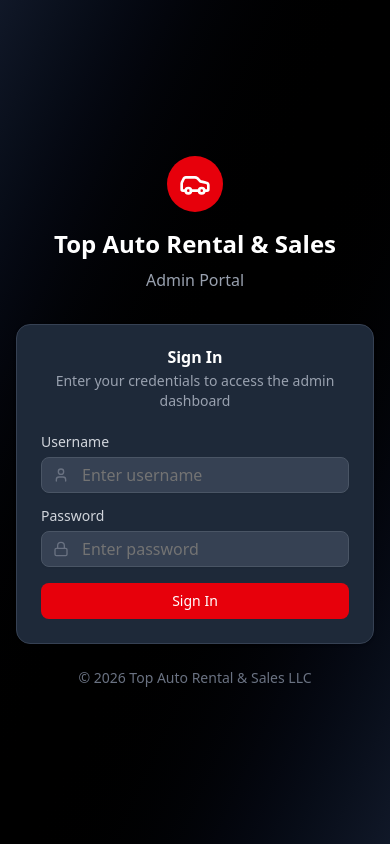
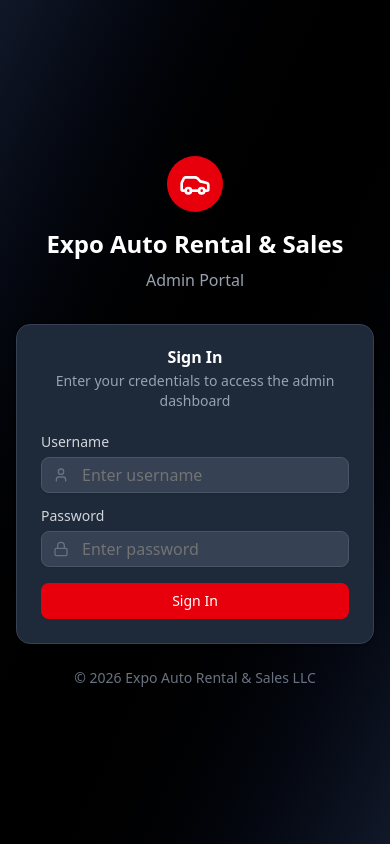
Before and after one commit to mikiei2010migmailcom/expoautorentalandsales, a Next.js app: page /admin in a window 390 px wide. Built offline with nearby package versions, Linux system fonts and the light colour scheme.

Commit message:
Update business name to Expo Auto and phone number to 337-210-5046

```diff
--- a/src/app/admin/dashboard/page.tsx
+++ b/src/app/admin/dashboard/page.tsx
@@ -167,7 +167,7 @@ export default function AdminDashboard() {
         <div className="max-w-7xl mx-auto px-4 py-4 flex items-center justify-between">
           <div className="flex items-center gap-3">
             <Car className="h-8 w-8 text-red-500" />
-            <div><h1 className="text-white font-bold text-lg">Admin Dashboard</h1><p className="text-gray-500 text-sm">Top Auto Rental & Sales</p></div>
+            <div><h1 className="text-white font-bold text-lg">Admin Dashboard</h1><p className="text-gray-500 text-sm">Expo Auto Rental & Sales</p></div>
           </div>
           <Button onClick={handleLogout} variant="outline" className="border-gray-700 text-gray-300"><LogOut className="h-4 w-4 mr-2" /> Logout</Button>
         </div>
@@ -333,7 +333,7 @@ export default function AdminDashboard() {
       <Dialog open={showVehicleForm} onOpenChange={setShowVehicleForm}>
         <DialogContent className="max-w-2xl max-h-[90vh] overflow-y-auto bg-gray-900 border-gray-700">
           <DialogHeader><DialogTitle className="text-white">{editingVehicle ? 'Edit' : 'Add'} Vehicle</DialogTitle></DialogHeader>
-          <form onSubmit={(e) => { e.preventDefault(); editingVehicle ? handleUpdateVehicle() : handleAddVehicle(); }}>
+          <form onSubmit={(e) => { e.preventDefault(); if (editingVehicle) { handleUpdateVehicle(); } else { handleAddVehicle(); } }}>
             <div className="grid grid-cols-2 gap-4">
               <div><Label className="text-gray-300">Year *</Label><Input value={vehicleForm.year} onChange={e => setVehicleForm({ ...vehicleForm, year: e.target.value })} className="bg-gray-700 border-gray-600 text-white" required /></div>
               <div><Label className="text-gray-300">Make *</Label><Input value={vehicleForm.make} onChange={e => setVehicleForm({ ...vehicleForm, make: e.target.value })} className="bg-gray-700 border-gray-600 text-white" required /></div>
--- a/src/app/admin/page.tsx
+++ b/src/app/admin/page.tsx
@@ -50,7 +50,7 @@ export default function AdminLoginPage() {
               <Car className="h-8 w-8 text-white" />
             </div>
           </div>
-          <h1 className="text-2xl font-bold text-white">Top Auto Rental & Sales</h1>
+          <h1 className="text-2xl font-bold text-white">Expo Auto Rental & Sales</h1>
           <p className="text-gray-400 mt-2">Admin Portal</p>
         </div>
 
@@ -114,7 +114,7 @@ export default function AdminLoginPage() {
         </Card>
 
         <p className="text-center text-gray-500 text-sm mt-6">
-          © {new Date().getFullYear()} Top Auto Rental & Sales LLC
+          © {new Date().getFullYear()} Expo Auto Rental & Sales LLC
         </p>
       </div>
     </div>
--- a/src/app/layout.tsx
+++ b/src/app/layout.tsx
@@ -14,24 +14,24 @@ const geistMono = Geist_Mono({
 });
 
 export const metadata: Metadata = {
-  title: "Top Auto Rental & Sales LLC | Quality Pre-Owned Vehicles in Lafayette, LA",
-  description: "Top Auto Rental & Sales LLC offers quality pre-owned vehicles for sale and rent in Lafayette, LA. Browse our inventory of sedans, SUVs, trucks, and more. Flexible rental options available. Visit us at 815 SW Evangeline Thruway.",
-  keywords: ["used cars Lafayette LA", "car rental Lafayette", "pre-owned vehicles", "auto sales Louisiana", "truck rental", "SUV for sale", "affordable cars", "Top Auto Rental", "vehicle financing", "used car dealership", "expo auto"],
-  authors: [{ name: "Top Auto Rental & Sales LLC" }],
+  title: "Expo Auto Rental & Sales LLC | Quality Pre-Owned Vehicles in Lafayette, LA",
+  description: "Expo Auto Rental & Sales LLC offers quality pre-owned vehicles for sale and rent in Lafayette, LA. Browse our inventory of sedans, SUVs, trucks, and more. Flexible rental options available. Visit us at 815 SW Evangeline Thruway.",
+  keywords: ["used cars Lafayette LA", "car rental Lafayette", "pre-owned vehicles", "auto sales Louisiana", "truck rental", "SUV for sale", "affordable cars", "Expo Auto Rental", "vehicle financing", "used car dealership", "expo auto"],
+  authors: [{ name: "Expo Auto Rental & Sales LLC" }],
   icons: {
     icon: "/logo.svg",
   },
   openGraph: {
-    title: "Top Auto Rental & Sales LLC | Quality Pre-Owned Vehicles",
+    title: "Expo Auto Rental & Sales LLC | Quality Pre-Owned Vehicles",
     description: "Quality pre-owned vehicles for sale and rent in Lafayette, LA. Flexible options to suit your needs.",
     url: "https://expoautorentalandsales.com",
-    siteName: "Top Auto Rental & Sales LLC",
+    siteName: "Expo Auto Rental & Sales LLC",
     type: "website",
     locale: "en_US",
   },
   twitter: {
     card: "summary_large_image",
-    title: "Top Auto Rental & Sales LLC",
+    title: "Expo Auto Rental & Sales LLC",
     description: "Quality pre-owned vehicles for sale and rent in Lafayette, LA",
   },
   robots: {
@@ -47,10 +47,10 @@ export const metadata: Metadata = {
 const jsonLd = {
   "@context": "https://schema.org",
   "@type": "AutoDealer",
-  "name": "Top Auto Rental & Sales LLC",
+  "name": "Expo Auto Rental & Sales LLC",
   "image": "https://expoautorentalandsales.com/logo.svg",
   "url": "https://expoautorentalandsales.com",
-  "telephone": "337-706-7863",
+  "telephone": "337-210-5046",
   "email": "nzenon@expoautos.net",
   "address": {
     "@type": "PostalAddress",
--- a/src/app/page.tsx
+++ b/src/app/page.tsx
@@ -116,9 +116,9 @@ interface WholesaleVehicle {
 
 // Business Info
 const BUSINESS_INFO = {
-  name: "Top Auto Rental & Sales LLC",
+  name: "Expo Auto Rental & Sales LLC",
   address: "815 SW Evangeline Thruway, Lafayette, LA 70501",
-  phone: "337-706-7863",
+  phone: "337-210-5046",
   email: "nzenon@expoautos.net",
   hours: "Mon-Fri: 9AM-6PM | Sat: 10AM-4PM | Sun: Closed"
 };
@@ -129,9 +129,9 @@ LOUISIANA VEHICLE PURCHASE AGREEMENT
 
 This Vehicle Purchase Agreement ("Agreement") is entered into on this date between:
 
-SELLER: Top Auto Rental & Sales LLC
+SELLER: Expo Auto Rental & Sales LLC
 Address: 815 SW Evangeline Thruway, Lafayette, LA 70501
-Phone: 337-706-7863
+Phone: 337-210-5046
 Email: nzenon@expoautos.net
 
 BUYER: [Customer Name]
@@ -173,9 +173,9 @@ LOUISIANA VEHICLE RENTAL AGREEMENT
 
 This Vehicle Rental Agreement ("Agreement") is entered into on this date between:
 
-LESSOR: Top Auto Rental & Sales LLC
+LESSOR: Expo Auto Rental & Sales LLC
 Address: 815 SW Evangeline Thwy, Lafayette, LA 70501
-Phone: 337-706-7863
+Phone: 337-210-5046
 Email: nzenon@expoautos.net
 
 LESSEE: [Customer Name]
--- a/src/components/modals/PurchaseAgreementModal.tsx
+++ b/src/components/modals/PurchaseAgreementModal.tsx
@@ -228,7 +228,7 @@ export default function PurchaseAgreementModal({
 
                     <p><strong>PARTIES:</strong></p>
                     <p>This Vehicle Purchase Agreement (&quot;Agreement&quot;) is entered into between:</p>
-                    <p><strong>SELLER:</strong> Top Auto Rental & Sales LLC, located at 815 SW Evangeline Thruway, Lafayette, LA 70501</p>
+                    <p><strong>SELLER:</strong> Expo Auto Rental & Sales LLC, located at 815 SW Evangeline Thruway, Lafayette, LA 70501</p>
                     <p><strong>BUYER:</strong> {formData.customerName}, of {formData.customerAddress}</p>
 
                     <p><strong>VEHICLE DESCRIPTION:</strong></p>
--- a/src/components/modals/RentalApplicationModal.tsx
+++ b/src/components/modals/RentalApplicationModal.tsx
@@ -389,7 +389,7 @@ export default function RentalApplicationModal({
 
                     <p><strong>PARTIES:</strong></p>
                     <p>This Vehicle Rental Agreement (&quot;Agreement&quot;) is entered into between:</p>
-                    <p><strong>OWNER:</strong> Top Auto Rental & Sales LLC, 815 SW Evangeline Thruway, Lafayette, LA 70501</p>
+                    <p><strong>OWNER:</strong> Expo Auto Rental & Sales LLC, 815 SW Evangeline Thruway, Lafayette, LA 70501</p>
                     <p><strong>RENTER:</strong> {formData.customerName}, of {formData.customerAddress}</p>
 
                     <p><strong>VEHICLE:</strong></p>
--- a/src/components/modals/VehicleDetailModal.tsx
+++ b/src/components/modals/VehicleDetailModal.tsx
@@ -293,7 +293,7 @@ export default function VehicleDetailModal({
                 variant="outline"
                 className="border-zinc-700 text-gray-300 hover:bg-zinc-800"
               >
-                <a href="tel:337-706-7863">
+                <a href="tel:337-210-5046">
                   <Phone className="w-4 h-4 mr-2" />
                   Call Us
                 </a>
```
Also changed, not shown: src/components/sections/Header.tsx (+7 -26 lines).
